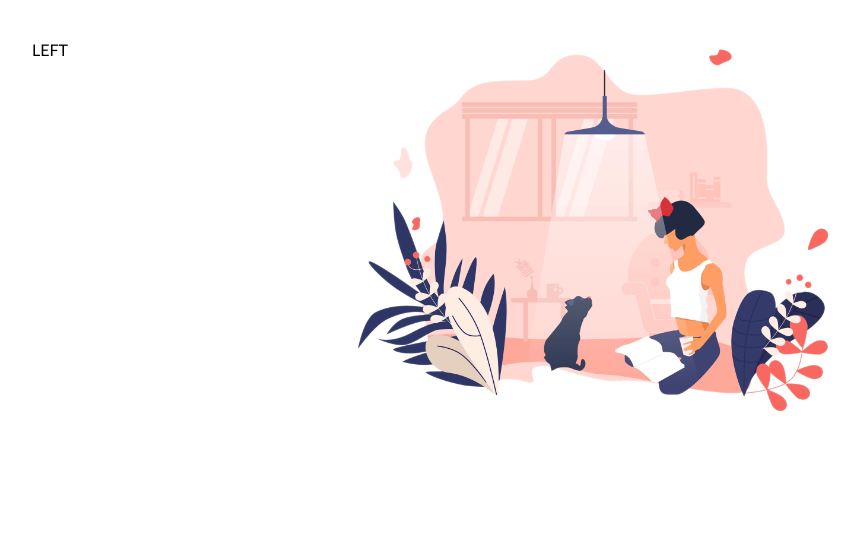
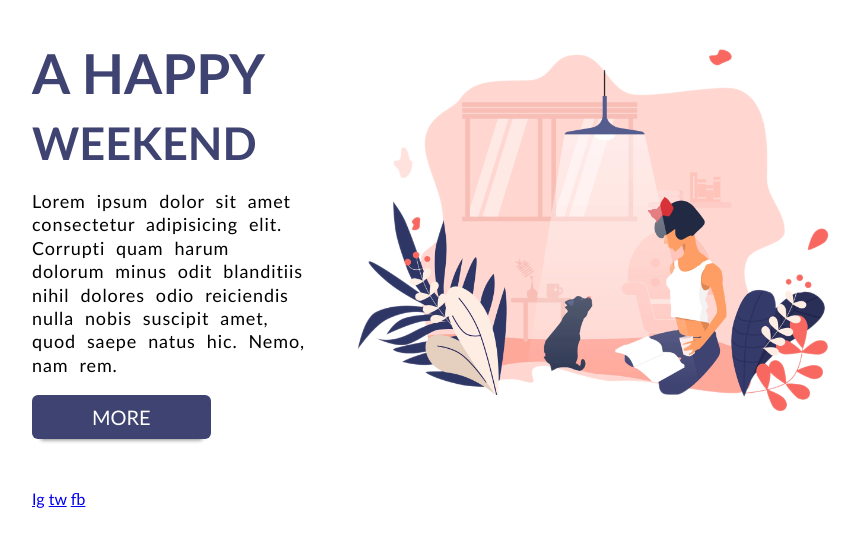
Before and after one commit to Zukauskas/03-happy-weekend, a website: page index.html in a window 1280 px wide. Shown: the part 91-638 px from the top of the page, without its empty margins (208-1067 px from the left). Drawn offline with Linux system fonts and the light colour scheme.

Commit message:
Update title,description and button styles

```diff
--- a/index.html
+++ b/index.html
@@ -19,16 +19,16 @@
             font-family: 'Gill Sans', 'Gill Sans MT', Calibri, 'Trebuchet MS', sans-serif;
         }
 
-        header > img {
-            height: 40px;
-            float: left;
-        }
-
         header {
             display: inline-block;
             width: 800px;
             margin-top: 40px;
             margin-left: calc(50% - 400px);
+        }
+
+        header > img {
+            height: 40px;
+            float: left;
         }
 
         header > nav {
@@ -47,6 +47,7 @@
             color: #3f4371;
             border: 0.1em solid transparent;
             border-radius: 0.2em;
+            transition: all 0.5s;
         }
 
         nav>a:first-child {
@@ -64,7 +65,7 @@
             margin-left: calc(50% - 400px);
         }
 
-        div {
+        main > div {
             width: 35%;
             float: left;
         }
@@ -72,6 +73,50 @@
         main > img {
             width: 60%;
             float: right;
+        }
+
+
+        h1 {
+            color: #3F4371;
+            font-size: 55px;
+            text-transform: uppercase;
+            margin: 0;
+        }
+
+        main > div > a {
+            display: inline-block;
+            color: #fff;
+            padding: 0.5em 3em;
+            font-size: 20px;
+            background-color: #3F4371;
+            border-radius: 0.3em;
+            text-decoration: none;
+            text-transform: uppercase;
+            box-shadow: 0 0.5em 0.2em -0.45em #888;
+            transition: all 1s;
+        }
+
+        main > div > a:hover {
+            box-shadow: 0 0.6em 0.4em -0.5em #555;
+        }
+
+        h1 > span {
+            font-size: 45px;
+        }
+
+        p {
+            font-size: 18px;
+            letter-spacing: 0.05em;
+            line-height: 1.3em;
+            word-spacing: 0.3em;
+        }
+
+        div > div {
+            margin-top: 50px;
+        }
+
+        div > div > a {
+
         }
     </style>
 </head>
@@ -87,7 +132,16 @@
         </nav>
     </header>
     <main>
-        <div>LEFT</div>
+        <div>
+            <h1>A happy <span>weekend</span></h1>
+            <p>Lorem ipsum dolor sit amet consectetur adipisicing elit. Corrupti quam harum dolorum minus odit blanditiis nihil dolores odio reiciendis nulla nobis suscipit amet, quod saepe natus hic. Nemo, nam rem.</p>
+            <a href="#">More</a>
+            <div>
+                <a href="#">Ig</a>
+                <a href="#">tw</a>
+                <a href="#">fb</a>
+            </div>
+        </div>
         <img src="./img/yoga.png" alt="Girl and Cat picture">
     </main>
 </body>
```
